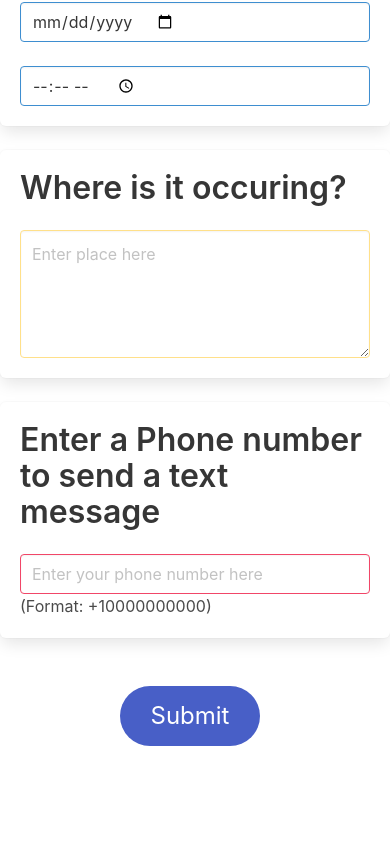
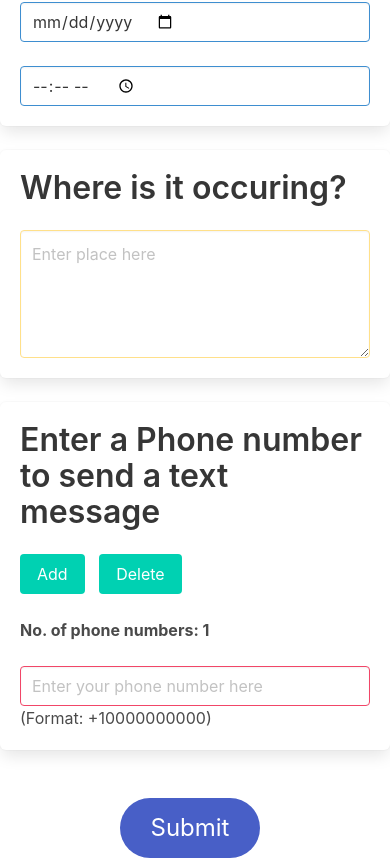
Before and after one commit to henrylee0327/notiText, a React (Create React App) app in the folder frontend/: page / in a window 390 px wide. Shown: the part 710-1568 px from the top of the page. Before the commit the page ends 1456 px from the top, so only its background shows below. Built offline with nearby package versions, Linux system fonts and the light colour scheme.

Commit message:
Adding phone number inputs

```diff
--- a/frontend/src/components/NextPage.js
+++ b/frontend/src/components/NextPage.js
@@ -1,4 +1,4 @@
-import React, { useEffect, useContext } from 'react';
+import React, { useState, useEffect, useContext } from 'react';
 import './NextPage.css'
 import promiseApp from '../apis/promiseApp'
 import { PromiseContext } from '../context/PromiseContext';
@@ -94,7 +94,7 @@ function NextPage (props) {
             )
           }
         return (
-         <TheCard key={index} count={props.count} />
+         <TheCard key={index}/>
         )
       })}
 
--- a/frontend/src/components/promise-components/PhoneNumber.js
+++ b/frontend/src/components/promise-components/PhoneNumber.js
@@ -1,19 +1,48 @@
-import React from 'react'
+import React, {useState} from 'react'
 
 function PhoneNumber (props) {
+    const [count, setCount] = useState(1)
 
     function handlePhone (e) {
         props.setPhone(e.currentTarget.value)
         console.log(e.currentTarget.value)
     }
 
+    const addNumberButton = (e) => {
+        e.preventDefault()
+        return (setCount(count + 1))
+      }
+
+    const deleteNumberButton = (e) => {
+        e.preventDefault()
+        if (count > 1) return (setCount(count - 1))
+        else if (count < 1) return (setCount(1))
+      }
+
+    const PhoneInput = () => {
+        return(
+            <>
+            <br></br>
+            <input className="input is-danger" pattern='^\+[1-9]\d{1,14}$' value={props.phone} onChange={handlePhone} type="tel" placeholder="Enter your phone number here"></input>
+            <br></br>
+            </>
+            )
+    }
+
+    let arrayOfInput = []
+    for (let i = 0; i < count; i++)
+    arrayOfInput.push(<PhoneInput />)
+
     return (
           <>
           <p className="title">Enter a Phone number to send a text message</p>
+          <button className="button is-primary" onClick={addNumberButton}>Add</button> <button className="button is-primary" onClick={deleteNumberButton}>Delete</button>
           <div className="field">
             <div className="control">
-                <input className="input is-danger" pattern='^\+[1-9]\d{1,14}$' value={props.phone} onChange={handlePhone} type="tel" placeholder="Enter your phone number here"></input>
                 <br></br>
+                <p><b>No. of phone numbers: {count}</b></p>
+                {arrayOfInput}
+                {/* <br></br> */}
                 <p>(Format: +10000000000)</p>
             </div>
           </div>
```
Also changed, not shown: frontend/src/components/YourPromises.js (+1 -40 lines), 3 other files (tests, documents, lock files or other folders).
